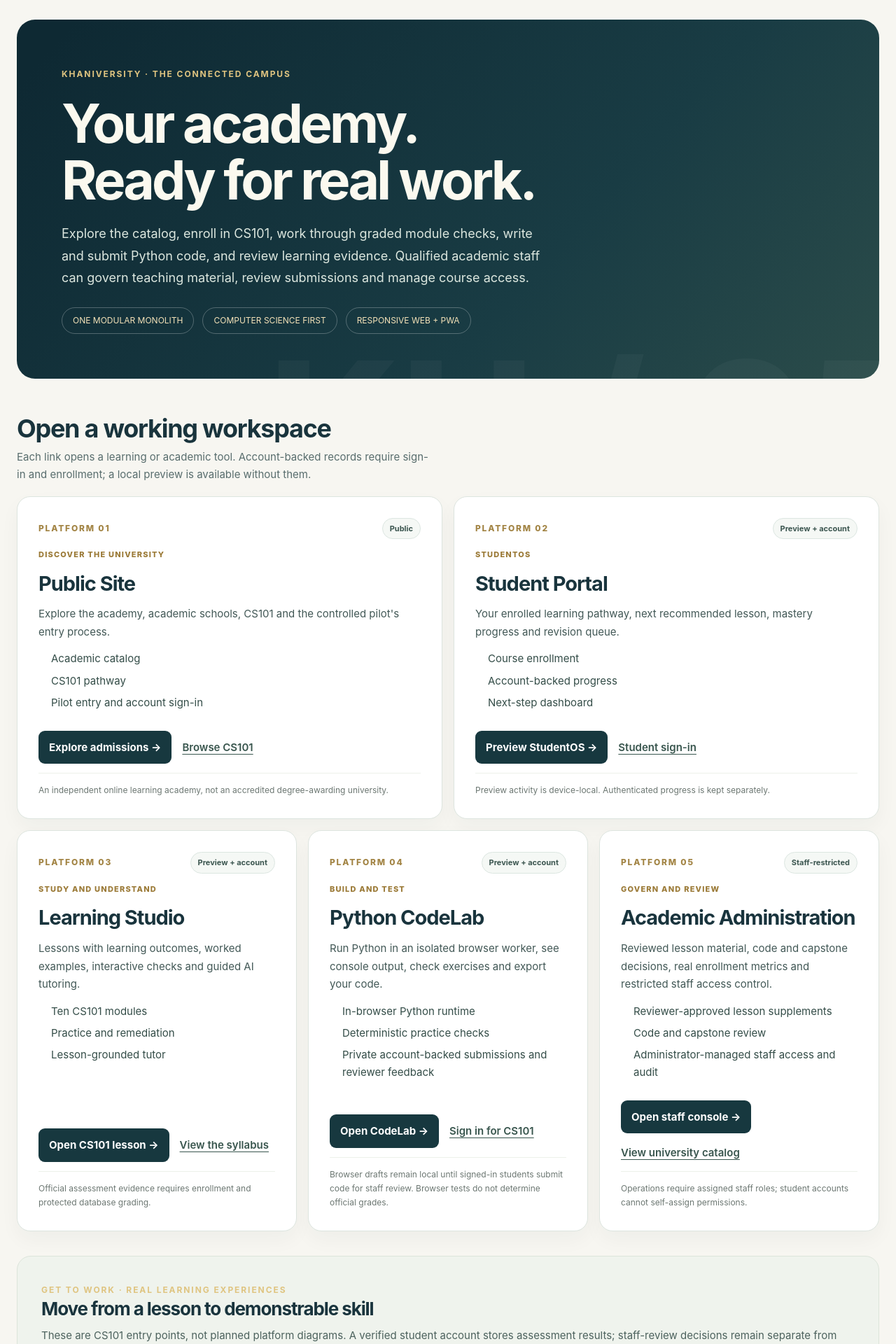
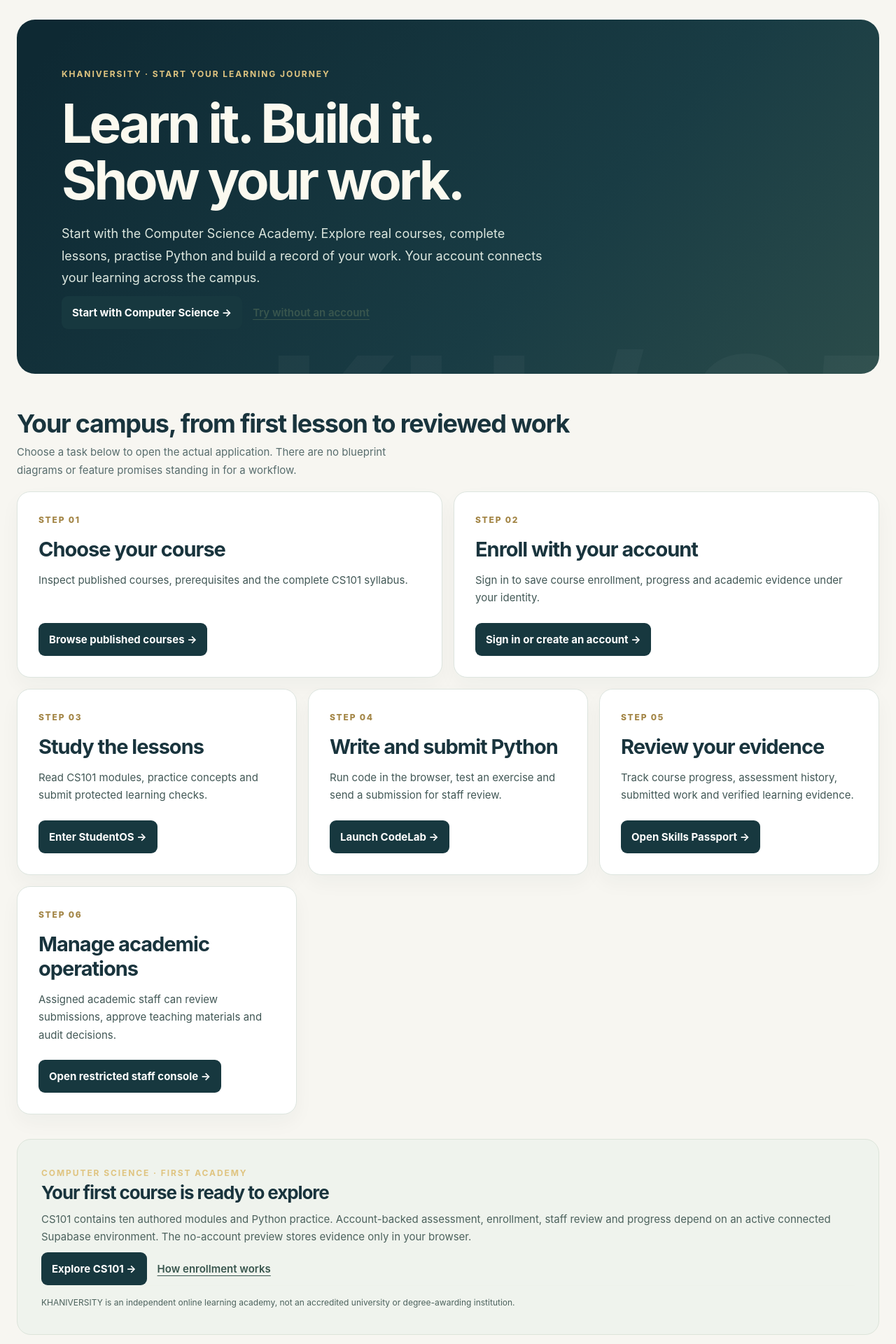
Before and after one commit to KuduKhan/khaniversity-platform, a Next.js app: page /platforms in a window 1280 px wide. Shown: the part 120-2040 px from the top of the page at 70% size. Built offline with nearby package versions, Linux system fonts and the light colour scheme.

Commit message:
feat(campus): replace blueprint marketing cards with direct operational learning journeys

```diff
--- a/src/app/platforms/page.tsx
+++ b/src/app/platforms/page.tsx
@@ -1,59 +1,55 @@
 import Link from "next/link";
 import type { Metadata } from "next";
 import { PublicHeader, Footer } from "@/components/brand";
-import { platformSurfaces } from "@/modules/platforms/catalog";
-import styles from "./platforms.module.css";
+import styles from "../platforms/platforms.module.css";
 
 export const metadata: Metadata = {
-  title: "Start Learning, Submit Code, and Manage Courses | KHANIVERSITY",
-  description: "Explore the public academy, StudentOS, Learning Studio, Python CodeLab, and staff-governed Academic Administration.",
+  title: "Learn, Code and Earn Evidence | KHANIVERSITY",
+  description: "Launch the real KHANIVERSITY learning workflow: course catalog, enrollment, lessons, CodeLab, student evidence and academic review.",
 };
+
+const journeys = [
+  { step: "01", title: "Choose your course", description: "Inspect published courses, prerequisites and the complete CS101 syllabus.", href: "/catalog", action: "Browse published courses" },
+  { step: "02", title: "Enroll with your account", description: "Sign in to save course enrollment, progress and academic evidence under your identity.", href: "/signin", action: "Sign in or create an account" },
+  { step: "03", title: "Study the lessons", description: "Read CS101 modules, practice concepts and submit protected learning checks.", href: "/dashboard", action: "Enter StudentOS" },
+  { step: "04", title: "Write and submit Python", description: "Run code in the browser, test an exercise and send a submission for staff review.", href: "/codelab", action: "Launch CodeLab" },
+  { step: "05", title: "Review your evidence", description: "Track course progress, assessment history, submitted work and verified learning evidence.", href: "/passport", action: "Open Skills Passport" },
+  { step: "06", title: "Manage academic operations", description: "Assigned academic staff can review submissions, approve teaching materials and audit decisions.", href: "/admin", action: "Open restricted staff console" },
+] as const;
 
 export default function PlatformsPage() {
   return <>
     <PublicHeader />
     <main id="main" className={styles.wrap}>
-      <div className={styles.hero}>
-        <span className={styles.eyebrow}>KHANIVERSITY · THE CONNECTED CAMPUS</span>
-        <h1>Your academy.<br />Ready for real work.</h1>
-        <p>Explore the catalog, enroll in CS101, work through graded module checks, write and submit Python code, and review learning evidence. Qualified academic staff can govern teaching material, review submissions and manage course access.</p>
-        <div className={styles.meta}>
-          <span>ONE MODULAR MONOLITH</span>
-          <span>COMPUTER SCIENCE FIRST</span>
-          <span>RESPONSIVE WEB + PWA</span>
+      <header className={styles.hero}>
+        <span className={styles.eyebrow}>KHANIVERSITY · START YOUR LEARNING JOURNEY</span>
+        <h1>Learn it. Build it.<br />Show your work.</h1>
+        <p>Start with the Computer Science Academy. Explore real courses, complete lessons, practise Python and build a record of your work. Your account connects your learning across the campus.</p>
+        <div className={styles.links}>
+          <Link className={styles.primary} href="/catalog/cs101">Start with Computer Science →</Link>
+          <Link className={styles.secondary} href="/preview/dashboard">Try without an account</Link>
         </div>
-      </div>
-      <div className={styles.sectionHead}>
-        <div><h2>Open a working workspace</h2><p>Each link opens a learning or academic tool. Account-backed records require sign-in and enrollment; a local preview is available without them.</p></div>
-      </div>
-      <div className={styles.cards}>
-        {platformSurfaces.map((surface) => <article className={styles.card} key={surface.id}>
-          <div className={styles.cardHead}>
-            <span className={styles.num}>PLATFORM {surface.number}</span>
-            <span className={styles.access}>{surface.access === "staff-only" ? "Staff-restricted" : surface.access === "public" ? "Public" : "Preview + account"}</span>
-          </div>
-          <span className={styles.subtitle}>{surface.eyebrow}</span>
-          <h3>{surface.title}</h3>
-          <p className={styles.desc}>{surface.description}</p>
-          <ul className={styles.highlights}>{surface.highlights.map(value => <li key={value}>{value}</li>)}</ul>
-          <div className={styles.links}>
-            <Link className={styles.primary} href={surface.primaryHref}>{surface.primaryLabel} →</Link>
-            <Link className={styles.secondary} href={surface.secondaryHref}>{surface.secondaryLabel}</Link>
-          </div>
-          <p className={styles.note}>{surface.note}</p>
-        </article>)}
-      </div>
-      <section className={styles.architecture} aria-labelledby="workflow-title">
-        <span className={styles.eyebrow}>GET TO WORK · REAL LEARNING EXPERIENCES</span>
-        <h2 id="workflow-title">Move from a lesson to demonstrable skill</h2>
-        <p>These are CS101 entry points, not planned platform diagrams. A verified student account stores assessment results; staff-review decisions remain separate from browser practice checks.</p>
+      </header>
+      <section aria-labelledby="journey-title">
+        <div className={styles.sectionHead}><div><h2 id="journey-title">Your campus, from first lesson to reviewed work</h2><p>Choose a task below to open the actual application. There are no blueprint diagrams or feature promises standing in for a workflow.</p></div></div>
+        <div className={styles.cards}>
+          {journeys.map(journey=><article className={styles.card} key={journey.step}>
+            <span className={styles.num}>STEP {journey.step}</span>
+            <h3>{journey.title}</h3>
+            <p className={styles.desc}>{journey.description}</p>
+            <div className={styles.links}><Link className={styles.primary} href={journey.href}>{journey.action} →</Link></div>
+          </article>)}
+        </div>
+      </section>
+      <section className={styles.architecture} aria-labelledby="next-title">
+        <span className={styles.eyebrow}>COMPUTER SCIENCE · FIRST ACADEMY</span>
+        <h2 id="next-title">Your first course is ready to explore</h2>
+        <p>CS101 contains ten authored modules and Python practice. Account-backed assessment, enrollment, staff review and progress depend on an active connected Supabase environment. The no-account preview stores evidence only in your browser.</p>
         <div className={styles.links}>
-          <Link className={styles.primary} href="/dashboard">Open enrolled StudentOS →</Link>
-          <Link className={styles.primary} href="/codelab">Submit Python solution →</Link>
-          <Link className={styles.primary} href="/passport">View account-backed evidence →</Link>
-          <Link className={styles.secondary} href="/admin">Academic staff console →</Link>
+          <Link className={styles.primary} href="/catalog/cs101">Explore CS101 →</Link>
+          <Link className={styles.secondary} href="/admissions">How enrollment works</Link>
         </div>
-        <p className={styles.note}>Learning achievements are internal to KHANIVERSITY; this independent academy does not issue accredited university degrees. Staff actions require administrator-assigned course roles.</p>
+        <p className={styles.note}>KHANIVERSITY is an independent online learning academy, not an accredited university or degree-awarding institution.</p>
       </section>
     </main>
     <Footer />
```
Also changed, not shown: 1 other file (tests, documents, lock files or other folders).
